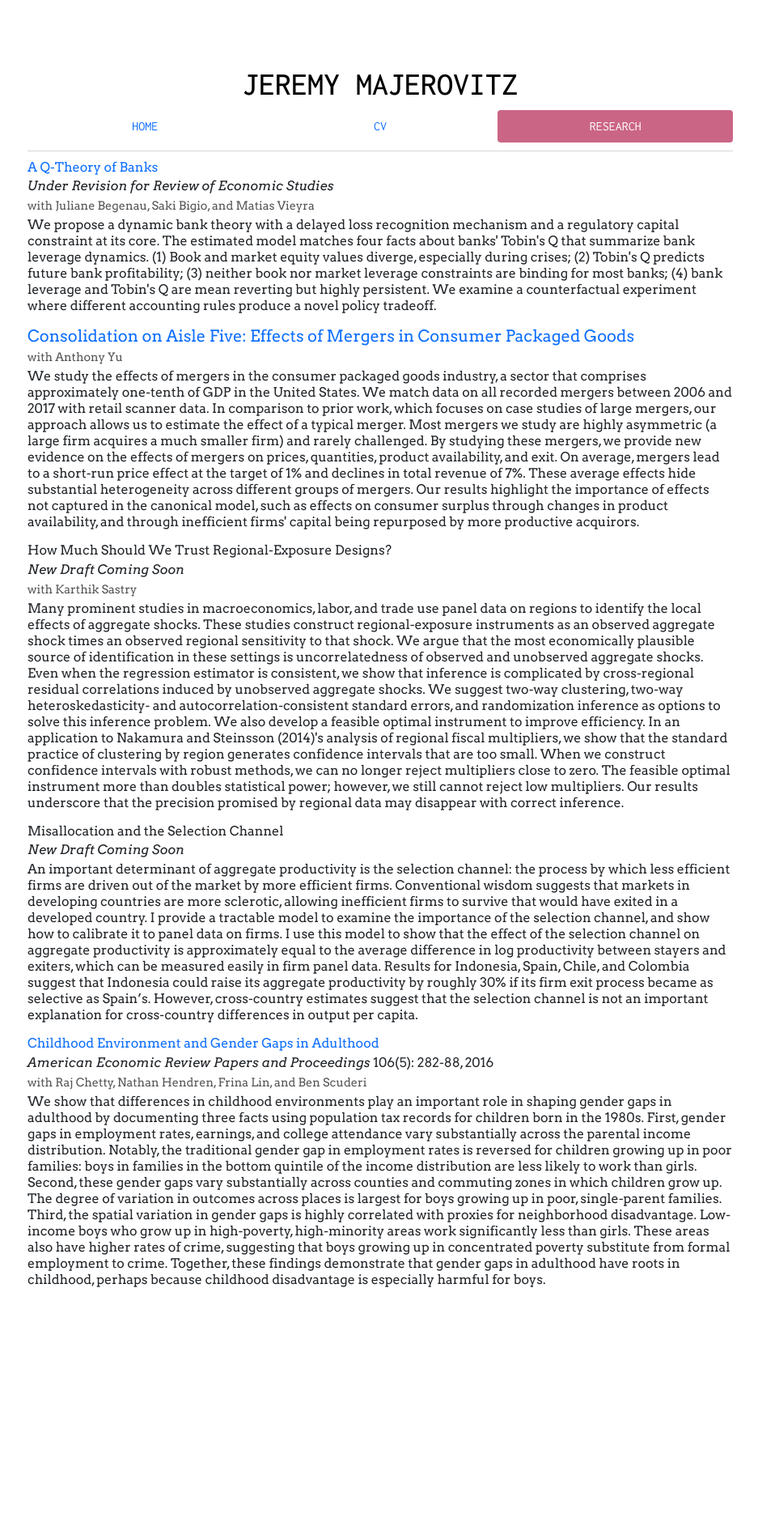
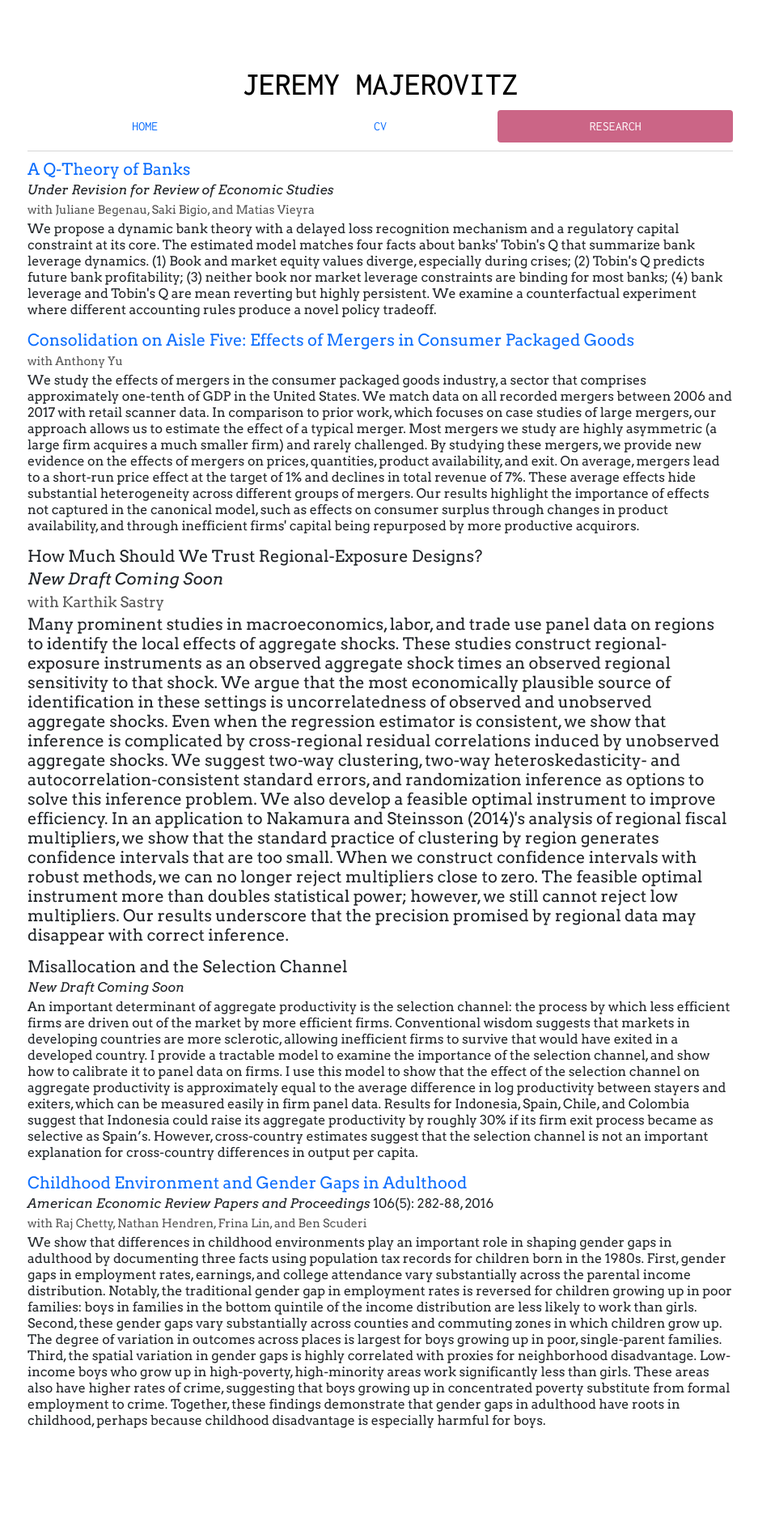
Before and after one commit to jmajic/jmajic.github.io, a Jekyll site: the page built from research/index.html, in a window 1280 px wide. Shown: the whole page at 81% size, without its empty margins (170-1107 px from the left). Built offline with Jekyll 4.4.1, drawn with Linux system fonts in a browser that asks for light colours; nearby versions of some CDN libraries; before the commit the page ends 1706 px from its top, so only the background shows below that.

Commit message:
revert to h5 headings

```diff
--- a/research/index.html
+++ b/research/index.html
@@ -25,7 +25,7 @@ research: active
 
 
 <div class="researchpaper">
-<h6><a href="https://www.nber.org/papers/w27935">A Q-Theory of Banks</a></h6>
+<h5><a href="https://www.nber.org/papers/w27935">A Q-Theory of Banks</a></h5>
 <p><em>Under Revision for Review of Economic Studies</em></p>
 <p><span class="coauthor">with Juliane Begenau, Saki Bigio, and Matias Vieyra</span></p>
 <abstract>
@@ -42,7 +42,7 @@ We study the effects of mergers in the consumer packaged goods industry, a secto
 </div>
 
 <div class="researchpaper">
-<p>How Much Should We Trust Regional-Exposure Designs?<p>
+<h5>How Much Should We Trust Regional-Exposure Designs?<h5>
 <p><em>New Draft Coming Soon</em></p>
 <p><span class="coauthor">with Karthik Sastry</span></p>
 <abstract>
@@ -51,7 +51,7 @@ Many prominent studies in macroeconomics, labor, and trade use panel data on reg
 </div>
 
 <div class="researchpaper">
-<h6>Misallocation and the Selection Channel</h6>
+<h5>Misallocation and the Selection Channel</h5>
 <p><em>New Draft Coming Soon</em></p>
 <abstract>
 An important determinant of aggregate productivity is the selection channel: the process by which less efficient firms are driven out of the market by more efficient firms. Conventional wisdom suggests that markets in developing countries are more sclerotic, allowing inefficient firms to survive that would have exited in a developed country. I provide a tractable model to examine the importance of the selection channel, and show how to calibrate it to panel data on firms. I use this model to show that the effect of the selection channel on aggregate productivity is approximately equal to the average difference in log productivity between stayers and exiters, which can be measured easily in firm panel data. Results for Indonesia, Spain, Chile, and Colombia suggest that Indonesia could raise its aggregate productivity by roughly 30% if its firm exit process became as selective as Spain’s. However, cross-country estimates suggest that the selection channel is not an important explanation for cross-country differences in output per capita.
@@ -59,7 +59,7 @@ An important determinant of aggregate productivity is the selection channel: the
 </div>
 
 <div class="researchpaper">
-<h6><a href="http://equality-of-opportunity.org/images/gender_paper.pdf">Childhood Environment and Gender Gaps in Adulthood</a></h6>
+<h5><a href="http://equality-of-opportunity.org/images/gender_paper.pdf">Childhood Environment and Gender Gaps in Adulthood</a></h5>
 <p><em>American Economic Review Papers and Proceedings</em> 106(5): 282-88, 2016</p>
 <p><span class="coauthor">with Raj Chetty, Nathan Hendren, Frina Lin, and Ben Scuderi</span></p>
 <abstract>
```
